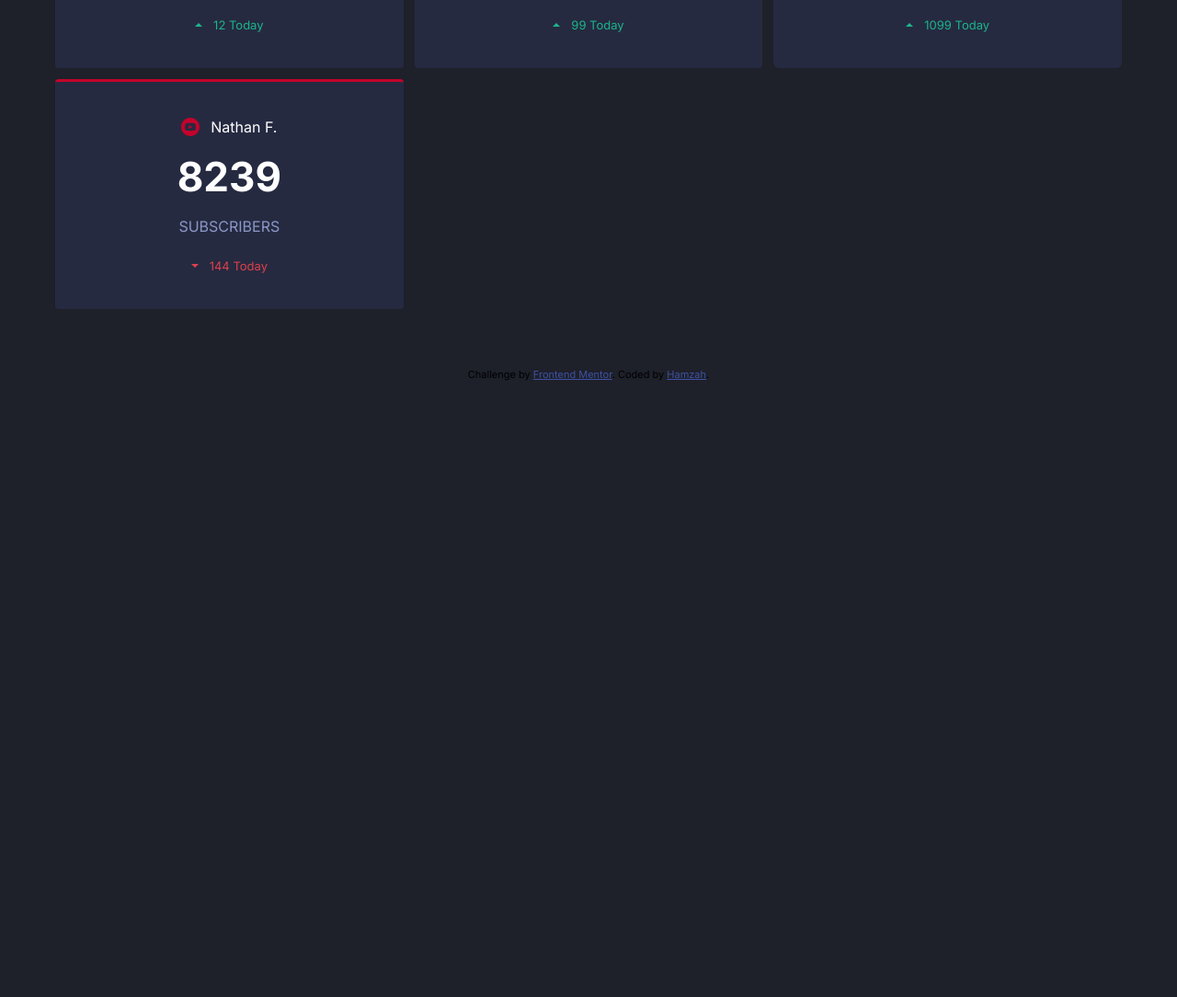
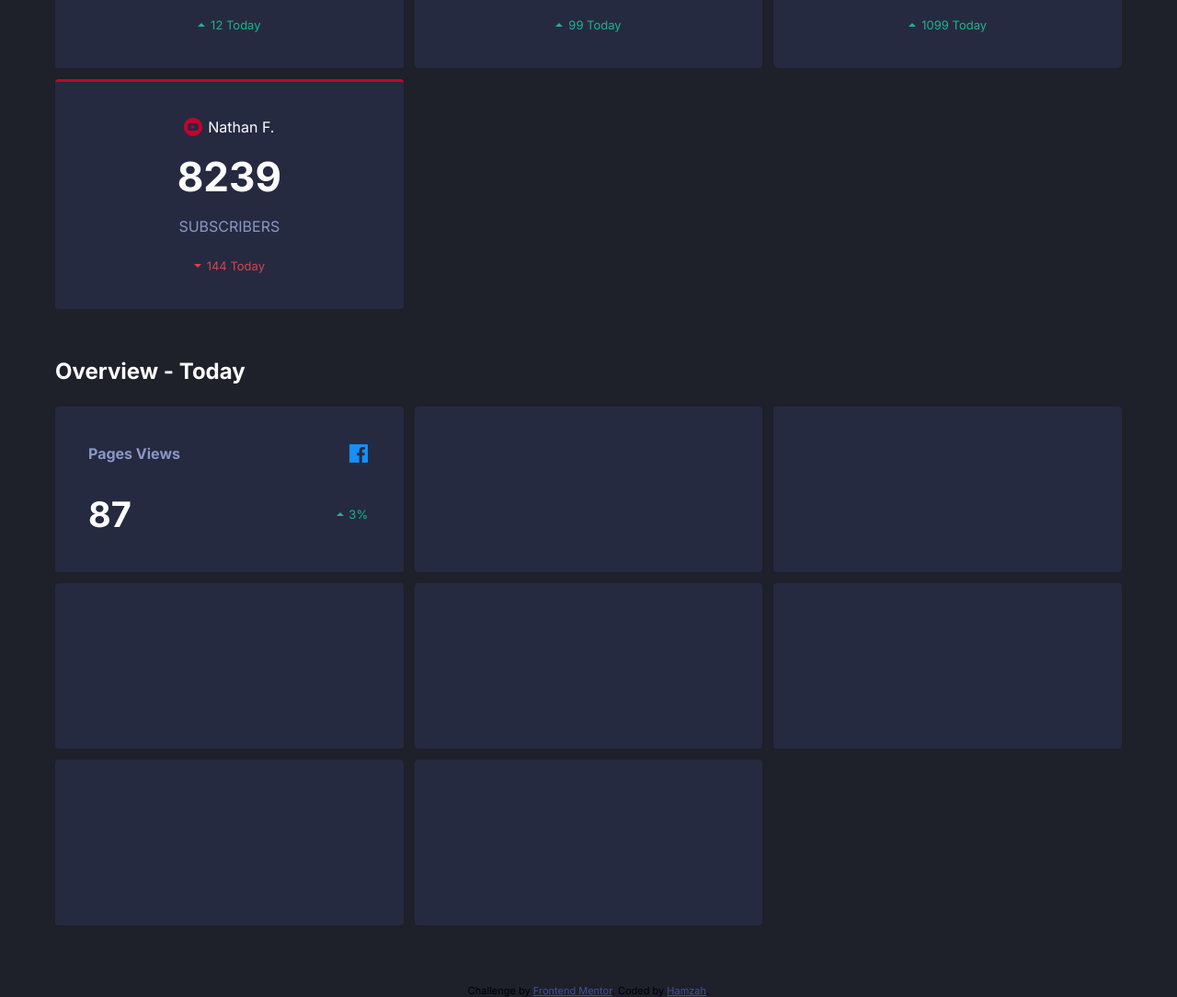
Before and after one commit to HamzahFayad/social-media-dashboard, a plain HTML site: page index.html in a window 1280 px wide. Shown: the part 320-1404 px from the top of the page at 92% size. Before the commit the page ends 800 px from the top, so only its background shows below. Drawn offline with Linux system fonts and the light colour scheme.

Commit message:
second section // grid

```diff
--- a/index.html
+++ b/index.html
@@ -1,32 +1,47 @@
 <!DOCTYPE html>
 <html lang="en" class="theme-dark html">
   <head>
-  <meta charset="UTF-8">
-  <meta name="viewport" content="width=device-width, initial-scale=1.0"> <!-- displays site properly based on user's device -->
+    <meta charset="UTF-8" />
+    <meta name="viewport" content="width=device-width, initial-scale=1.0" />
+    <!-- displays site properly based on user's device -->
 
-  <link rel="icon" type="image/png" sizes="32x32" href="./images/favicon-32x32.png">
-  <link rel="stylesheet" href="./css/styles.css">
+    <link
+      rel="icon"
+      type="image/png"
+      sizes="32x32"
+      href="./images/favicon-32x32.png"
+    />
+    <link rel="stylesheet" href="./css/styles.css" />
     <title>Frontend Mentor | [Challenge Name Here]</title>
 
     <!-- Feel free to remove these styles or customise in your own stylesheet 👍 -->
     <style>
-    .attribution { font-size: 11px; text-align: center; }
-    .attribution a { color: hsl(228, 45%, 44%); }
+      .attribution {
+        font-size: 11px;
+        text-align: center;
+      }
+      .attribution a {
+        color: hsl(228, 45%, 44%);
+      }
     </style>
   </head>
   <body>
-
     <main>
       <header>
         <div class="head">
           <h1>Social Media Dashboard</h1>
-    <h3 style="font-size: 14px;">Total Followers: 23,004</h3>
+          <h3 style="font-size: 14px">Total Followers: 23,004</h3>
         </div>
         <div class="theme-switch">
-      <h3 style="font-size: 14px;">Dark Mode</h3>
-      <div>
+          <h3 style="font-size: 14px">Dark Mode</h3>
+          <div class="switchx">
             <label for="myCheck" class="switch">
-          <input id="myCheck" class="switcher" type="checkbox" onclick="check()">
+              <input
+                id="myCheck"
+                class="switcher"
+                type="checkbox"
+                onclick="check()"
+              />
               <span class="slider round"></span>
             </label>
           </div>
@@ -36,57 +51,80 @@
       <section class="card__section1">
         <div class="card1">
           <div class="user">
-        <img src="./images/icon-facebook.svg" alt="">
+            <img src="./images/icon-facebook.svg" alt="" />
             <p>@nathanf</p>
           </div>
           <h2>1987</h2>
           <h3>Followers</h3>
           <div class="rise-down">
-        <img src="./images/icon-up.svg" alt="">
+            <img src="./images/icon-up.svg" alt="" />
             <p class="rise">12 Today</p>
           </div>
         </div>
         <div class="card1">
           <div class="user">
-        <img src="./images/icon-twitter.svg" alt="">
+            <img src="./images/icon-twitter.svg" alt="" />
             <p>@nathanf</p>
           </div>
           <h2>1044</h2>
           <h3>Followers</h3>
           <div class="rise-down">
-        <img src="./images/icon-up.svg" alt="">
+            <img src="./images/icon-up.svg" alt="" />
             <p class="rise">99 Today</p>
           </div>
         </div>
         <div class="card1">
           <div class="user">
-        <img src="./images/icon-instagram.svg" alt="">
+            <img src="./images/icon-instagram.svg" alt="" />
             <p>@realnathanf</p>
           </div>
           <h2>11k</h2>
           <h3>Followers</h3>
           <div class="rise-down">
-        <img src="./images/icon-up.svg" alt="">
+            <img src="./images/icon-up.svg" alt="" />
             <p class="rise">1099 Today</p>
           </div>
         </div>
         <div class="card1">
           <div class="user">
-        <img src="./images/icon-youtube.svg" alt="">
+            <img src="./images/icon-youtube.svg" alt="" />
             <p>Nathan F.</p>
           </div>
           <h2>8239</h2>
           <h3>Subscribers</h3>
           <div class="rise-down">
-        <img src="./images/icon-down.svg" alt="">
+            <img src="./images/icon-down.svg" alt="" />
             <p class="down">144 Today</p>
           </div>
         </div>
       </section>
 
-
+      <section class="card__section2">
+        <h2>Overview - Today</h2>
+        <div class="cards">
+          <div class="card2">
+            <div class="card2--top">
+              <h3>Pages Views</h3>
+              <img src="./images/icon-facebook.svg" alt="" />
+            </div>
+            <div class="card2--bottom">
+              <h2>87</h2>
+              <div class="rise-top">
+                <img src="./images/icon-up.svg" alt="" />
+                <p class="rise">3%</p>
+              </div>
+            </div>
+          </div>
+          <div class="card2"></div>
+          <div class="card2"></div>
+          <div class="card2"></div>
+          <div class="card2"></div>
+          <div class="card2"></div>
+          <div class="card2"></div>
+          <div class="card2"></div>
+        </div>
+      </section>
     </main>
-
 
     <!--
   Overview - Today
@@ -124,8 +162,11 @@
   12%
 -->
     <div class="attribution">
-    Challenge by <a href="https://www.frontendmentor.io?ref=challenge" target="_blank">Frontend Mentor</a>.
-    Coded by <a href="https://github.com/HamzahFayad" target="_blank">Hamzah</a>.
+      Challenge by
+      <a href="https://www.frontendmentor.io?ref=challenge" target="_blank"
+        >Frontend Mentor</a
+      >. Coded by
+      <a href="https://github.com/HamzahFayad" target="_blank">Hamzah</a>.
     </div>
     <script src="./index.js"></script>
   </body>
--- a/scss/styles.scss
+++ b/scss/styles.scss
@@ -30,6 +30,7 @@ body {
 
 h1,
 h2,
+h4,
 p {
   color: var(--font-color);
 }
@@ -153,7 +154,7 @@ header {
       align-items: center;
       img,
       p {
-        padding: 0 6px;
+        padding: 0 3px;
       }
     }
     h2 {
@@ -190,5 +191,52 @@ header {
   }
 }
 
+.card__section2 {
+  margin-top: 2.5%;
+  .cards {
+    display: grid;
+    grid-template-columns: repeat(auto-fit, minmax(300px, 1fr));
+    gap: 0px 16px;
+    justify-content: center;
+    gap: 12px;
+    padding: 24px 0;
+    .card2 {
+      display: grid;
+      border-radius: 4px;
+      padding: 24px 36px;
+      height: 180px;
+      background: var(--color-secondary);
+      &--top,
+      &--bottom {
+        display: flex;
+        flex-flow: row nowrap;
+        justify-content: space-between;
+        align-items: center;
+      }
+      .rise-top,
+      .rise-down {
+        display: flex;
+        flex-flow: row nowrap;
+        justify-content: center;
+        align-items: center;
+      }
+      h2 {
+        font-size: 38px;
+      }
+      h3 {
+        font-size: 16px;
+      }
+      img,
+      p {
+        padding: 0 2.5px;
+      }
+    }
+  }
+}
+
 @media screen and (max-width: 600px) {
+  .theme-switch {
+    justify-content: space-between;
+    width: 100%;
+  }
 }
```
Also changed, not shown: css/styles.css, 1 other file. Lines whose indentation alone changed are shown as unchanged.
